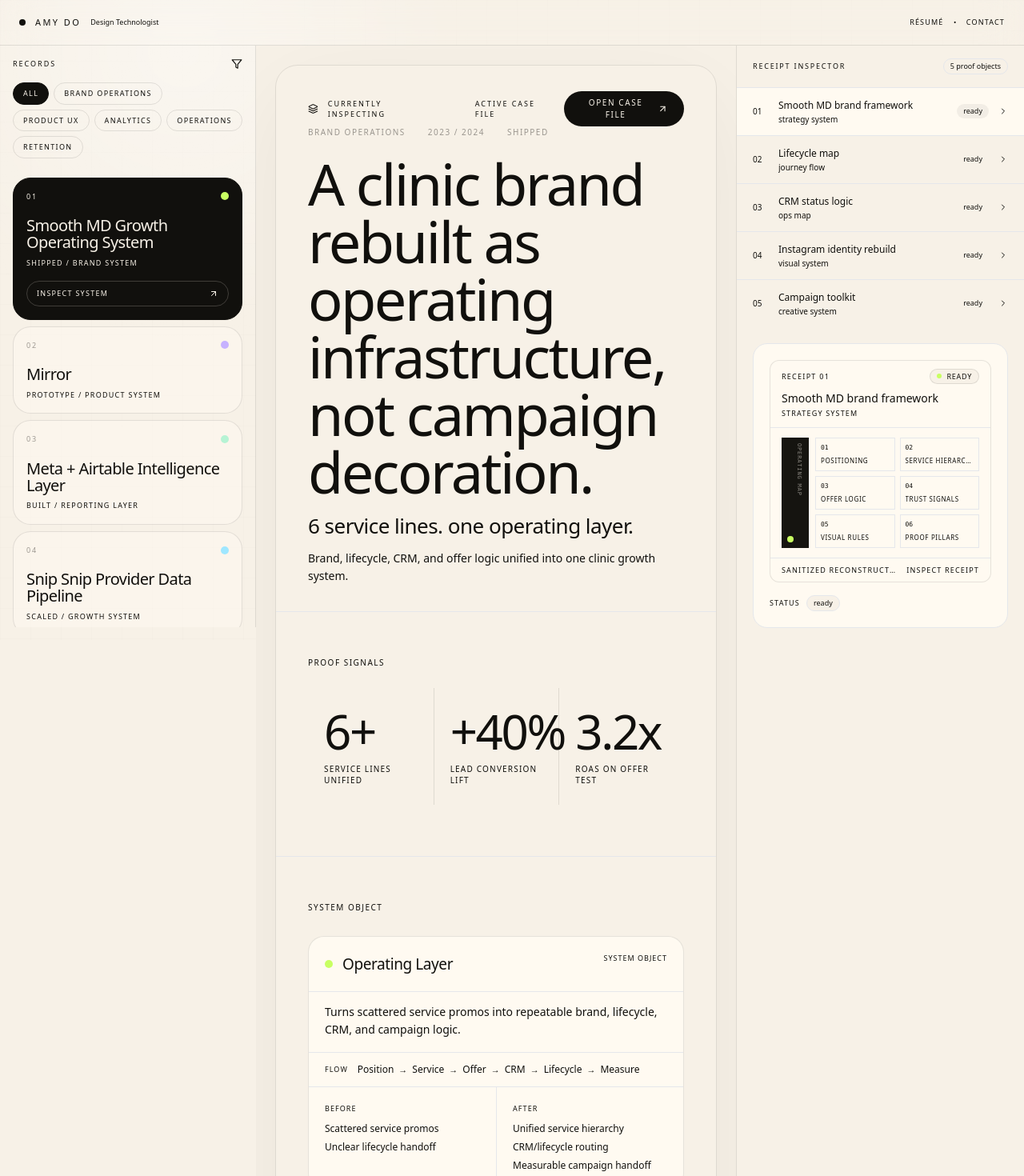
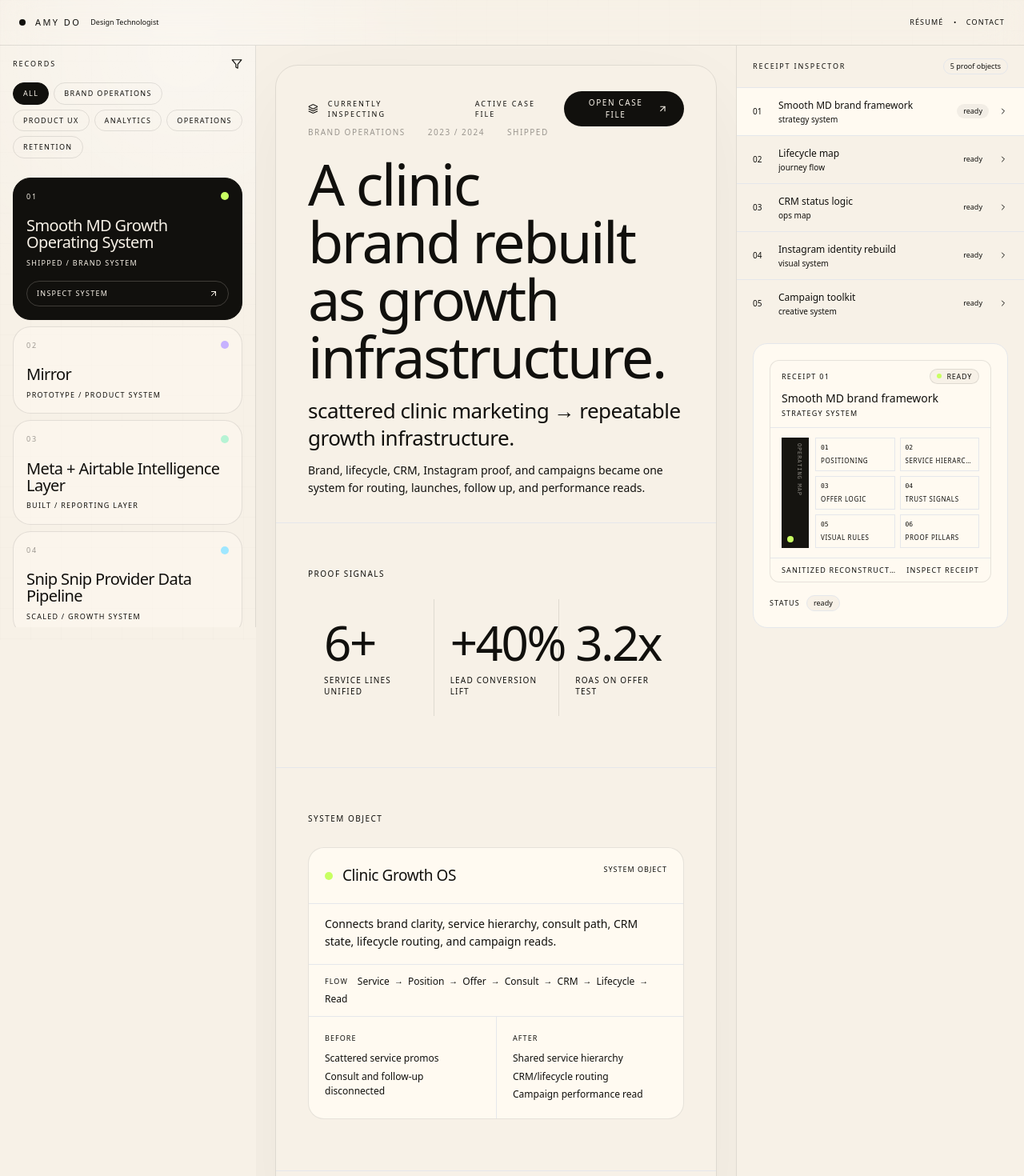
Before and after one commit to amydojo/undone, a React (Vite) app: page / in a window 1280 px wide. Shown: the top 1470 px of the page at 80% size. Built offline with nearby package versions, Linux system fonts and the light colour scheme.

Commit message:
Refine Smooth MD case study and proof artifacts

```diff
--- a/src/components/portfolio/ActiveCanvas.jsx
+++ b/src/components/portfolio/ActiveCanvas.jsx
@@ -7,7 +7,7 @@ import OverviewArtifact from "./OverviewArtifact";
 
 const DECODER_LINES = {
   mirror: 'emotional inputs → usable product logic.',
-  'smooth-md-growth-os': '6 service lines. one operating layer.',
+  'smooth-md-growth-os': 'scattered clinic marketing → repeatable growth infrastructure.',
   'meta-airtable-dashboard': 'ad spend → booking behavior → revenue decisions.',
   'snip-provider-pipeline': '200+ profiles. one repeatable sourcing system.',
   'guardrail-hr': '22 questions. one risk score. clearer next steps.',
--- a/src/components/portfolio/CaseWorkspace.jsx
+++ b/src/components/portfolio/CaseWorkspace.jsx
@@ -13,20 +13,21 @@ const SECTIONS = [
 
 const CASE_COPY_BY_SLUG = {
   'smooth-md-growth-os': {
-    thesis: 'A clinic brand rebuilt as operating infrastructure.',
+    thesis: 'A clinic brand rebuilt as growth infrastructure.',
     summary:
-      'Smooth MD did not need more isolated social posts or promos. It needed one operating layer connecting positioning, service hierarchy, offer logic, CRM/lifecycle routing, campaign production, and measurement.',
+      'Smooth MD had services, offers, social content, ads, CRM follow-up, and patient touchpoints, but no shared operating framework. I rebuilt the marketing layer so brand, lifecycle, CRM logic, Instagram proof, and campaign execution could work from one clinic growth system.',
     problem:
-      'The clinic had strong services, but the growth system was fragmented across ads, service pages, consult language, Instagram proof, CRM follow-up, lifecycle timing, and reporting. Each touchpoint created slightly different expectations, which made the brand harder to operate and the team harder to coordinate.',
-    systemIntro: 'The system turned scattered service promos into reusable brand, lifecycle, CRM, campaign, and measurement infrastructure.',
+      'The clinic had multiple service lines and real demand signals, but the operating logic was fragmented. Service hierarchy, consult language, promotional logic, Instagram proof, lead follow-up, booking behavior, and performance reads were not tied to one shared model, so every campaign or content push had to rebuild context.',
+    systemIntro: 'The intervention was a clinic growth operating system: clearer service hierarchy, positioning language, offer architecture, Instagram identity, campaign toolkit, lifecycle journey, and CRM status logic.',
     designMove:
-      'I treated the clinic brand like an operating system. The goal was not only visual consistency; it was to make every touchpoint clarify what service the lead wanted, what should happen next, and how the campaign was performing.',
+      'I treated the clinic brand as operational infrastructure. Every public-facing touchpoint had to clarify the service, the offer, the consult path, the follow-up state, and the performance read behind the campaign.',
     outcomeIntro:
-      'The work created a cleaner handoff between brand strategy, service logic, acquisition, CRM, lifecycle messaging, campaign production, and reporting.',
+      'The brand became easier to understand, campaigns became easier to launch, leads became easier to route, and performance signals became easier to interpret.',
     outcomes: [
-      'Service lines and offer language were aligned into one repeatable operating structure.',
-      'Lifecycle and CRM behavior became easier to coordinate across acquisition and follow up.',
-      'Campaign decisions used clearer downstream signals instead of isolated creative performance.'
+      'Six-plus service lines were unified into a clearer hierarchy for content, ads, consult language, and offers.',
+      'Lifecycle routing connected lead source, service intent, consult path, follow-up timing, booking behavior, retention, and reactivation.',
+      'CRM status logic made follow-up, booking state, arrival, conversion, and revenue handoff easier to coordinate.',
+      'Instagram proof and campaign assets carried service clarity, local trust, CTA logic, and performance interpretation.'
     ]
   },
   mirror: {
@@ -88,12 +89,12 @@ const CASE_COPY_BY_SLUG = {
 
 const SYSTEM_MODEL_BY_SLUG = {
   'smooth-md-growth-os': [
-    { label: 'brand position', meaning: 'Define the skin + laser promise, trust language, and consult path before campaign execution.' },
-    { label: 'service hierarchy', meaning: 'Organize skin health, laser, injectables, body, membership, and wellness add-ons into a clearer system.' },
-    { label: 'offer architecture', meaning: 'Turn services into first-time offers, member pricing, lead magnets, seasonal campaigns, and follow-up paths.' },
-    { label: 'CRM state', meaning: 'Track where each person is in the booking journey from new lead to revenue handoff.' },
-    { label: 'lifecycle message', meaning: 'Send the right explanation and CTA based on source, service interest, timing, and stage.' },
-    { label: 'performance read', meaning: 'Connect campaign output to booking behavior, lead conversion lift, and offer-test ROAS.' }
+    { label: 'service hierarchy', meaning: 'Unify skin health, laser, injectables, body, membership, and wellness add-ons so every offer and content path starts from the same clinic model.' },
+    { label: 'positioning language', meaning: 'Move from generic medspa promotion to skin + laser trust language with clearer consult expectations and local credibility.' },
+    { label: 'offer architecture', meaning: 'Turn service lines into first-time offers, member pricing, seasonal campaigns, lead magnets, and follow-up paths.' },
+    { label: 'Instagram proof', meaning: 'Use profile, grid, treatment proof, education, and contact signals to make the public brand easier to understand before a lead enters the CRM.' },
+    { label: 'CRM status logic', meaning: 'Model follow-up, booked, arrived, converted, no-show, lost, reactivation, and revenue handoff as repeatable clinic operations.' },
+    { label: 'performance read', meaning: 'Interpret campaign results through lead conversion lift, offer-test ROAS, booking behavior, and follow-up state instead of isolated creative output.' }
   ],
   mirror: [
     { label: 'input signals', meaning: 'Capture energy, tension, clarity, and sleep with low-effort check-ins.' },
@@ -136,8 +137,8 @@ const SYSTEM_MODEL_BY_SLUG = {
 
 const PROBLEM_CONTEXT_BY_SLUG = {
   'smooth-md-growth-os': {
-    before: ['scattered service promos', 'inconsistent service hierarchy', 'unclear lifecycle handoff', 'disconnected CRM and campaign logic'],
-    after: ['unified operating layer', 'clear service hierarchy', 'repeatable offer logic', 'CRM/lifecycle routing', 'measurable campaign handoff']
+    before: ['scattered service promos', 'service hierarchy unclear across channels', 'consult language and offers handled case by case', 'Instagram proof disconnected from lead follow-up', 'CRM and campaign logic operating separately'],
+    after: ['clinic growth operating system', 'shared service hierarchy and consult path', 'repeatable offer architecture and campaign launch kit', 'lifecycle routing from source to retention', 'CRM status logic connected to performance interpretation']
   },
   mirror: {
     before: ['vague emotional check-in output', 'pressure loops from streak-oriented UX', 'low trust in interpretation logic'],
@@ -163,10 +164,10 @@ const PROBLEM_CONTEXT_BY_SLUG = {
 
 const OUTCOME_BY_SLUG = {
   'smooth-md-growth-os': [
-    'Service lines and offer language were aligned into one repeatable operating structure.',
-    'Lifecycle and CRM behavior became easier to coordinate across acquisition, booking, retention, and reactivation.',
-    'Instagram and campaign assets carried service proof, local trust, and clearer conversion paths.',
-    'Campaign decisions used clearer downstream signals instead of isolated creative performance.'
+    'Six-plus service lines moved into one hierarchy that could guide brand language, Instagram proof, campaign offers, and consult paths.',
+    'Lead source, service intent, follow-up timing, booking state, retention, and reactivation were connected into one lifecycle route.',
+    'CRM status logic made follow-up, arrival, conversion, revenue handoff, and review states easier to operate.',
+    'Campaign reads tied creative and offer performance to lead conversion lift, 3.2x offer-test ROAS, booking behavior, and follow-up context.'
   ],
   mirror: [
     'Signal states became readable without turning reflection into a performance loop.',
--- a/src/components/portfolio/MobileView.jsx
+++ b/src/components/portfolio/MobileView.jsx
@@ -8,7 +8,7 @@ import ReceiptVisualGallery from "./ReceiptVisualGallery";
 
 const DECODER_LINES = {
   mirror: 'emotional inputs → usable product logic.',
-  'smooth-md-growth-os': '6 service lines. one operating layer.',
+  'smooth-md-growth-os': 'scattered clinic marketing → repeatable growth infrastructure.',
   'meta-airtable-dashboard': 'ad spend → booking behavior → revenue decisions.',
   'snip-provider-pipeline': '200+ profiles. one repeatable sourcing system.',
   'guardrail-hr': '22 questions. one risk score. clearer next steps.',
--- a/src/components/portfolio/OverviewArtifact.jsx
+++ b/src/components/portfolio/OverviewArtifact.jsx
@@ -13,14 +13,14 @@ const SYSTEM_OBJECTS = {
     },
   },
   'smooth-md-growth-os': {
-    title: 'Operating Layer',
-    purpose: 'Turns scattered service promos into repeatable brand, lifecycle, CRM, and campaign logic.',
-    flow: ['Position', 'Service', 'Offer', 'CRM', 'Lifecycle', 'Measure'],
+    title: 'Clinic Growth OS',
+    purpose: 'Connects brand clarity, service hierarchy, consult path, CRM state, lifecycle routing, and campaign reads.',
+    flow: ['Service', 'Position', 'Offer', 'Consult', 'CRM', 'Lifecycle', 'Read'],
     contrast: {
       leftLabel: 'Before',
-      left: ['Scattered service promos', 'Unclear lifecycle handoff'],
+      left: ['Scattered service promos', 'Consult and follow-up disconnected'],
       rightLabel: 'After',
-      right: ['Unified service hierarchy', 'CRM/lifecycle routing', 'Measurable campaign handoff'],
+      right: ['Shared service hierarchy', 'CRM/lifecycle routing', 'Campaign performance read'],
     },
   },
   'meta-airtable-dashboard': {
--- a/src/data/records.js
+++ b/src/data/records.js
@@ -8,27 +8,27 @@ export const records = [
     status: 'shipped',
     timeline: '2023 / 2024',
     accent: '#c8ff62',
-    thesis: 'A clinic brand rebuilt as operating infrastructure, not campaign decoration.',
-    oneLine: 'Brand, lifecycle, CRM, and offer logic unified into one clinic growth system.',
-    role: 'Brand systems designer',
+    thesis: 'A clinic brand rebuilt as growth infrastructure.',
+    oneLine: 'Brand, lifecycle, CRM, Instagram proof, and campaigns became one system for routing, launches, follow up, and performance reads.',
+    role: 'Brand systems strategist',
     tools: ['Figma', 'Airtable', 'Mailchimp', 'Webflow', 'Zapier', 'Meta Ads'],
     hiringTranslation:
-      'This case proves strategy, creative leadership, lifecycle system design, campaign architecture, and performance interpretation by translating messy clinic signals into reusable brand architecture, CRM logic, offer systems, and campaign decisions.',
+      'This case proves brand systems strategy, creative leadership, lifecycle/system design, CRM logic design, campaign architecture, and performance interpretation by turning fragmented clinic marketing into reusable growth infrastructure.',
     metrics: [
       { value: '6+', label: 'service lines unified' },
       { value: '+40%', label: 'lead conversion lift' },
       { value: '3.2x', label: 'ROAS on offer test' }
     ],
-    path: ['positioning', 'service logic', 'lead source', 'CRM state', 'lifecycle', 'measurement'],
-    signal: 'Scattered service promos, inconsistent service hierarchy, unclear lifecycle handoff, and disconnected CRM/campaign logic were making growth harder to operate.',
-    system: 'A unified operating layer connected positioning, service hierarchy, repeatable offer logic, CRM/lifecycle routing, campaign production, and measurable handoff.',
-    owned: ['strategy', 'creative leadership', 'brand systems design', 'lifecycle/system design', 'campaign architecture', 'workflow design', 'performance interpretation'],
-    nextProof: ['Brand operating framework', 'Lifecycle routing map', 'CRM status model', 'Instagram rebuild proof', 'Campaign launch kit'],
+    path: ['positioning', 'service hierarchy', 'offer architecture', 'consult path', 'CRM state', 'performance read'],
+    signal: 'Smooth MD had strong services, offers, social content, ads, CRM follow-up, and patient touchpoints, but they were not operating from one shared framework.',
+    system: 'A clinic growth operating system connected service hierarchy, consult language, offer architecture, Instagram proof, lifecycle routing, CRM status logic, and campaign performance reads.',
+    owned: ['brand systems strategy', 'creative leadership', 'lifecycle/system design', 'CRM logic design', 'campaign architecture', 'workflow design', 'performance interpretation'],
+    nextProof: ['Brand operating framework', 'Patient lifecycle map', 'CRM status logic', 'Instagram proof system', 'Campaign launch kit'],
     decisions: [
-      { label: 'constraint', body: 'Clinical category, high competition, promo fatigue, inconsistent service hierarchy, and limited team bandwidth.' },
-      { label: 'move', body: 'Replace one-off promo work with reusable brand, offer, lifecycle, and campaign logic by service line.' },
-      { label: 'tradeoff', body: 'More upfront system definition, less downstream campaign and follow-up chaos.' },
-      { label: 'principle', body: 'Operating clarity over isolated visuals. Consistency over one-off campaign expression.' }
+      { label: 'constraint', body: 'Multiple service lines, offers, ads, Instagram proof, consult paths, CRM follow-up, and patient touchpoints were competing for clarity.' },
+      { label: 'move', body: 'Rebuild the clinic brand as a growth operating system: service hierarchy, offer architecture, lifecycle routing, CRM status logic, Instagram proof, and campaign launch rules.' },
+      { label: 'tradeoff', body: 'More upfront system definition so campaigns, content, and follow-up could reuse the same logic instead of restarting from scratch.' },
+      { label: 'principle', body: 'Public-facing brand clarity has to connect to operational follow-through: what service, what offer, what next step, what performance read.' }
     ],
     receipts: [
       {
@@ -37,8 +37,8 @@ export const records = [
         name: 'Smooth MD brand framework',
         format: 'strategy system',
         status: 'ready',
-        claim: "Proves Smooth MD's brand was rebuilt as a reusable operating framework across positioning, services, offers, trust language, and campaign rules.",
-        proof: '+40% lead conversion lift in Q1 and 3.2x ROAS on microneedling offer testing, framed as outputs of clearer brand and offer logic.',
+        claim: 'Proves the brand was rebuilt as a reusable operating framework across positioning, service hierarchy, offer logic, trust language, and visual rules.',
+        proof: '+40% lead conversion lift and 3.2x ROAS on offer testing are framed as outputs of clearer service, consult, and offer logic.',
         contents: ['positioning spine', 'service hierarchy', 'trust language', 'offer architecture', 'visual rules', 'proof pillars'],
         visualAssets: [
           {
@@ -54,8 +54,8 @@ export const records = [
         name: 'Lifecycle map',
         format: 'journey flow',
         status: 'ready',
-        claim: 'Proves acquisition, nurture, booking, treatment, retention, and reactivation were connected into one lifecycle operating path.',
-        proof: 'Welcome, service interest, follow-up timing, booking behavior, and Day 21 reactivation paths connected to CRM and lifecycle routing.',
+        claim: 'Proves lead source, service intent, consult path, follow-up timing, treatment state, retention, and reactivation were connected into one patient journey.',
+        proof: 'Welcome, service interest, consult CTA, two-day follow-up, provider-name follow-up, and Day 21 reactivation paths connected to CRM and lifecycle routing.',
         contents: ['Meta lead', 'website lead', 'Instagram inquiry', 'consult CTA', '2-day follow-up', 'Day 21 reactivation', 'retention logic'],
         visualAssets: [
           {
@@ -71,7 +71,7 @@ export const records = [
         name: 'CRM status logic',
         format: 'ops map',
         status: 'ready',
-        claim: 'Proves lead follow-up, booking state, arrival, conversion, and revenue handoff were modeled as operations logic, not tracked ad hoc.',
+        claim: 'Proves follow-up, booking state, arrival, conversion, and revenue handoff were modeled as repeatable clinic ops logic.',
         proof: 'Lead source, service interest, follow-up date, owner, booked date, arrival, conversion, revenue value, and attribution review mapped into a status model.',
         contents: ['new lead', 'contacted', 'booked', 'no-show', 'arrived', 'converted', 'revenue handoff', 'reactivation'],
         visualAssets: [
@@ -88,8 +88,8 @@ export const records = [
         name: 'Instagram identity rebuild',
         format: 'visual system',
         status: 'ready',
-        claim: 'Proves the Instagram presence moved from generic medspa visibility to a clearer skin + laser identity with service proof, trust signals, and measurable audience movement.',
-        proof: 'Before/after profile and grid evidence, service proof, location trust signals, messaging/contact insight, and follower movement captured from existing screenshots.',
+        claim: 'Proves Instagram moved from generic medspa visibility to clearer service proof, local trust signals, and inquiry behavior.',
+        proof: 'Before/after profile and grid evidence, service proof, location trust signals, messaging/contact insight, and follower movement from 57 to 2,043 are supported by existing screenshots.',
         contents: ['before profile', 'after profile', 'grid evolution', 'service proof', 'message/contact proof', 'follower movement'],
         visualAssets: [
           {
@@ -105,8 +105,8 @@ export const records = [
         name: 'Campaign toolkit',
         format: 'creative system',
         status: 'ready',
-        claim: 'Proves Smooth MD campaigns were built from reusable offer logic, creative modules, CTA paths, lead capture, follow-up, and performance interpretation.',
-        proof: 'Ad hooks, offer modules, proof layouts, CTA logic, lead capture, follow-up path, +40% lead conversion lift, and 3.2x ROAS on offer testing.',
+        claim: 'Proves campaigns were built from reusable offer logic, creative modules, CTA paths, lead capture, follow-up, and performance interpretation.',
+        proof: 'Ad hooks, offer modules, proof layouts, CTA logic, lead capture, follow-up path, +40% lead conversion lift, and 3.2x ROAS on offer testing were treated as campaign-system evidence.',
         contents: ['offer module', 'audience angle', 'creative modules', 'CTA', 'lead capture', 'follow-up path', 'performance read'],
         visualAssets: [
           {
```
Also changed, not shown: src/data/smoothMdReceiptVisuals.js (+15 -15 lines).
